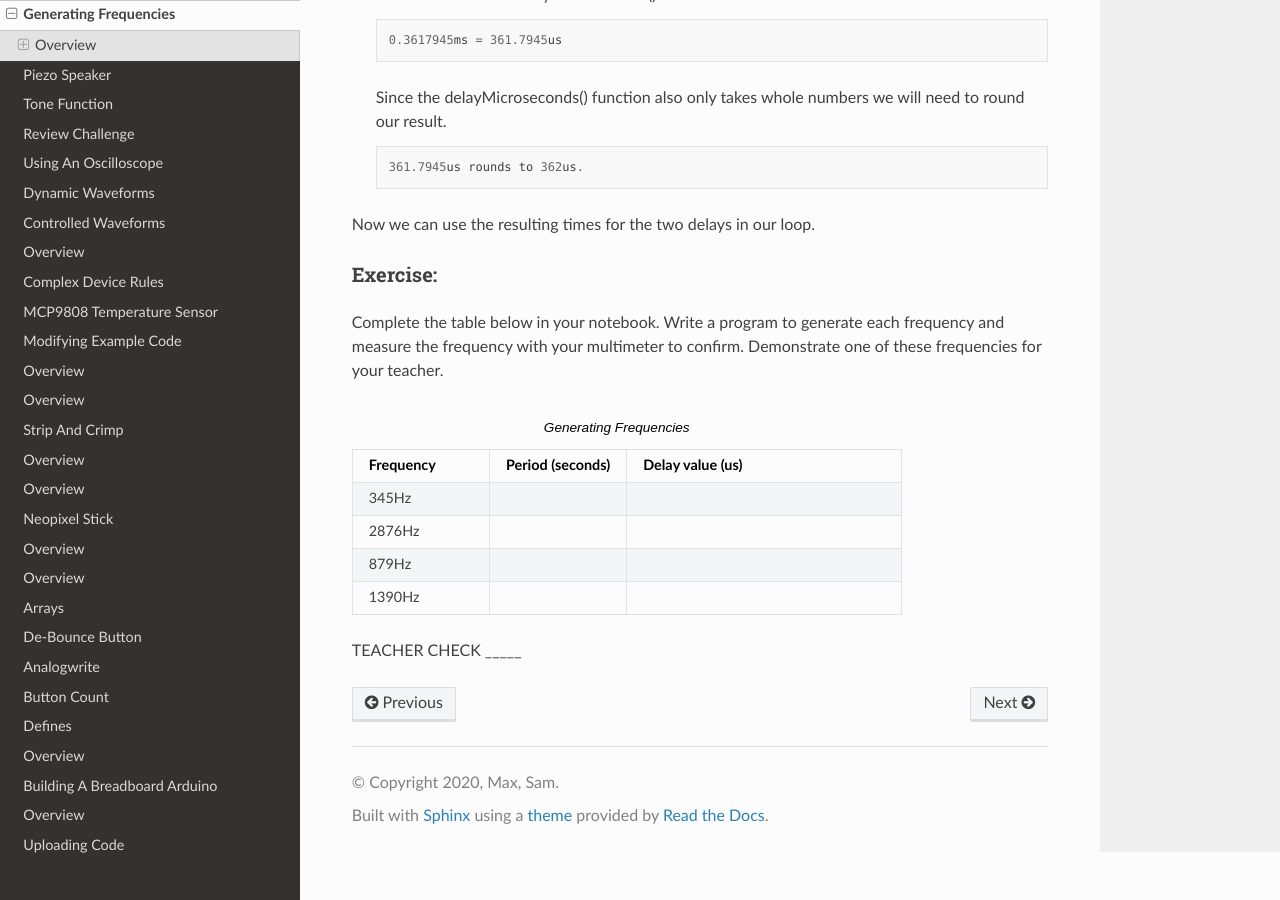
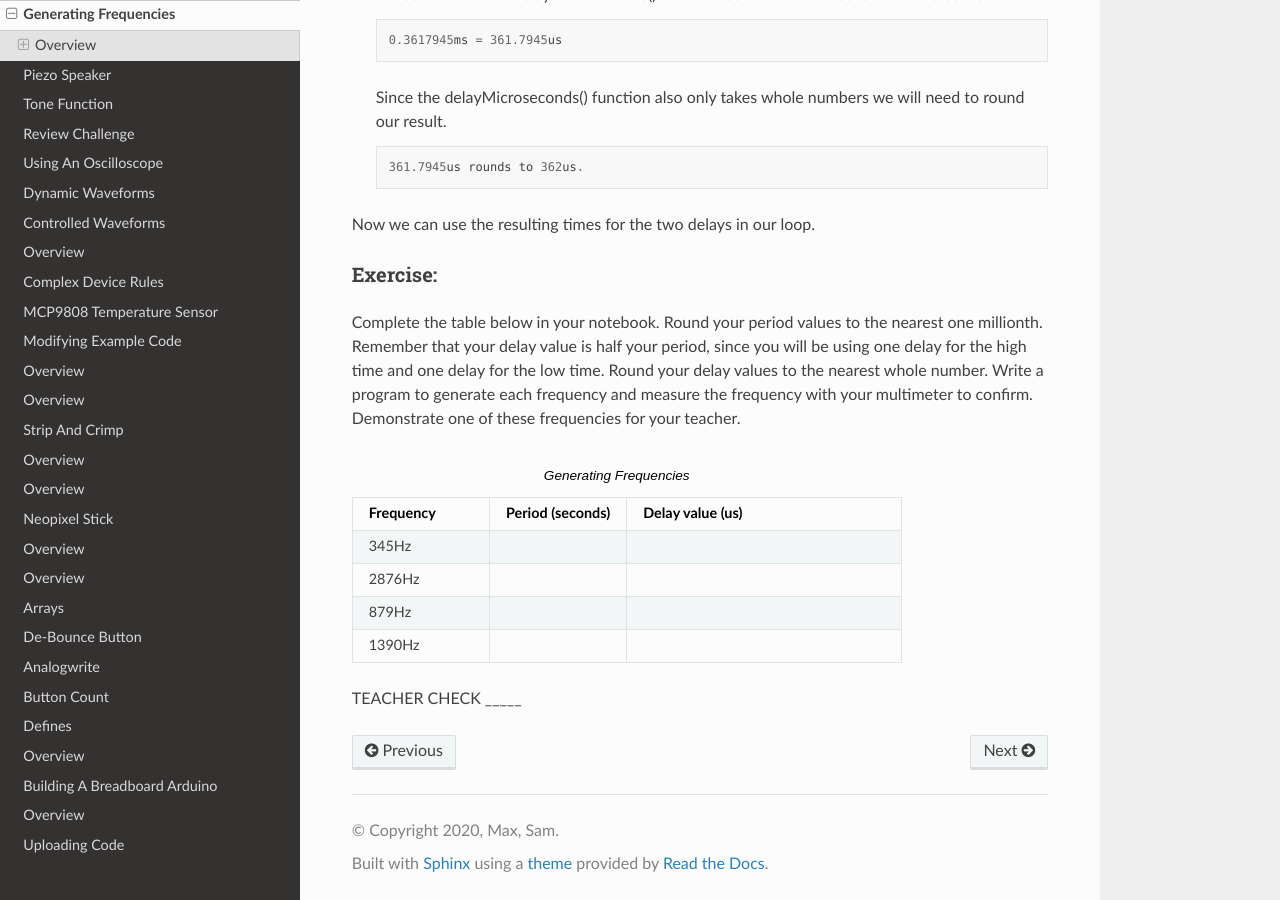
Before and after one commit to maxtkc/mvths-wiki, a Sphinx documentation site: the page built from docs/025b-generating-frequency.rst, in a window 1280 px wide and 900 px high, scrolled down 805 px. Built offline with Sphinx 7.4.7 and the Read the Docs theme 2.0.0, drawn with Linux system fonts in a browser that asks for light colours; pages that are not in the unit, such as notebooks, are missing from menus.

Commit message:
Update 025b-generating-frequency.rst

```diff
--- a/docs/025b-generating-frequency.rst
+++ b/docs/025b-generating-frequency.rst
@@ -41,7 +41,7 @@ Now we can use the resulting times for the two delays in our loop.
 Exercise:
 ~~~~~~~~~
 
-Complete the table below in your notebook. Write a program to generate each frequency and measure the frequency with your multimeter to confirm. Demonstrate one of these frequencies for your teacher.
+Complete the table below in your notebook. Round your period values to the nearest one millionth. Remember that your delay value is half your period, since you will be using one delay for the high time and one delay for the low time. Round your delay values to the nearest whole number. Write a program to generate each frequency and measure the frequency with your multimeter to confirm. Demonstrate one of these frequencies for your teacher.
 
 .. list-table:: Generating Frequencies
    :widths: 25 25 50
```
